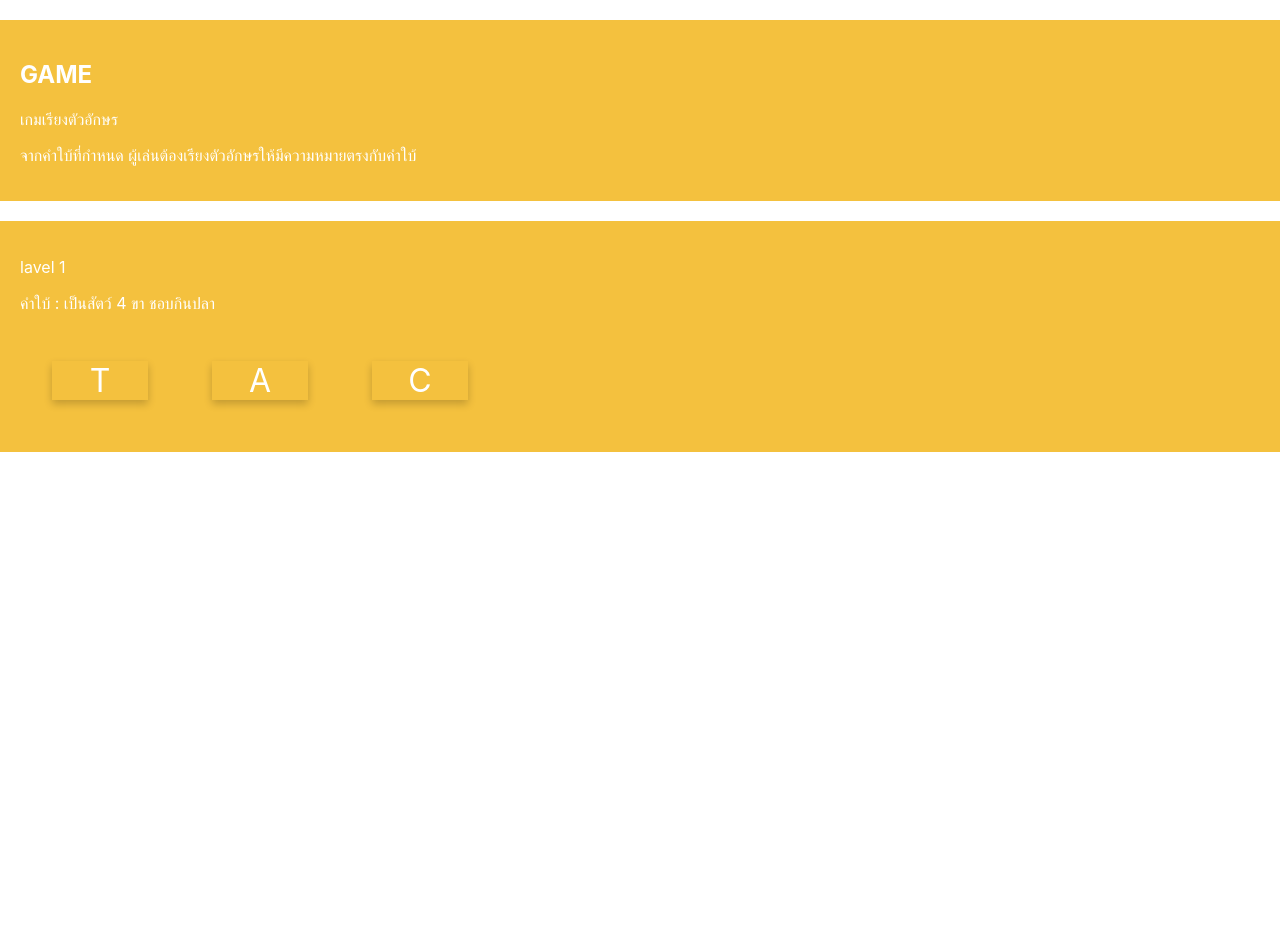
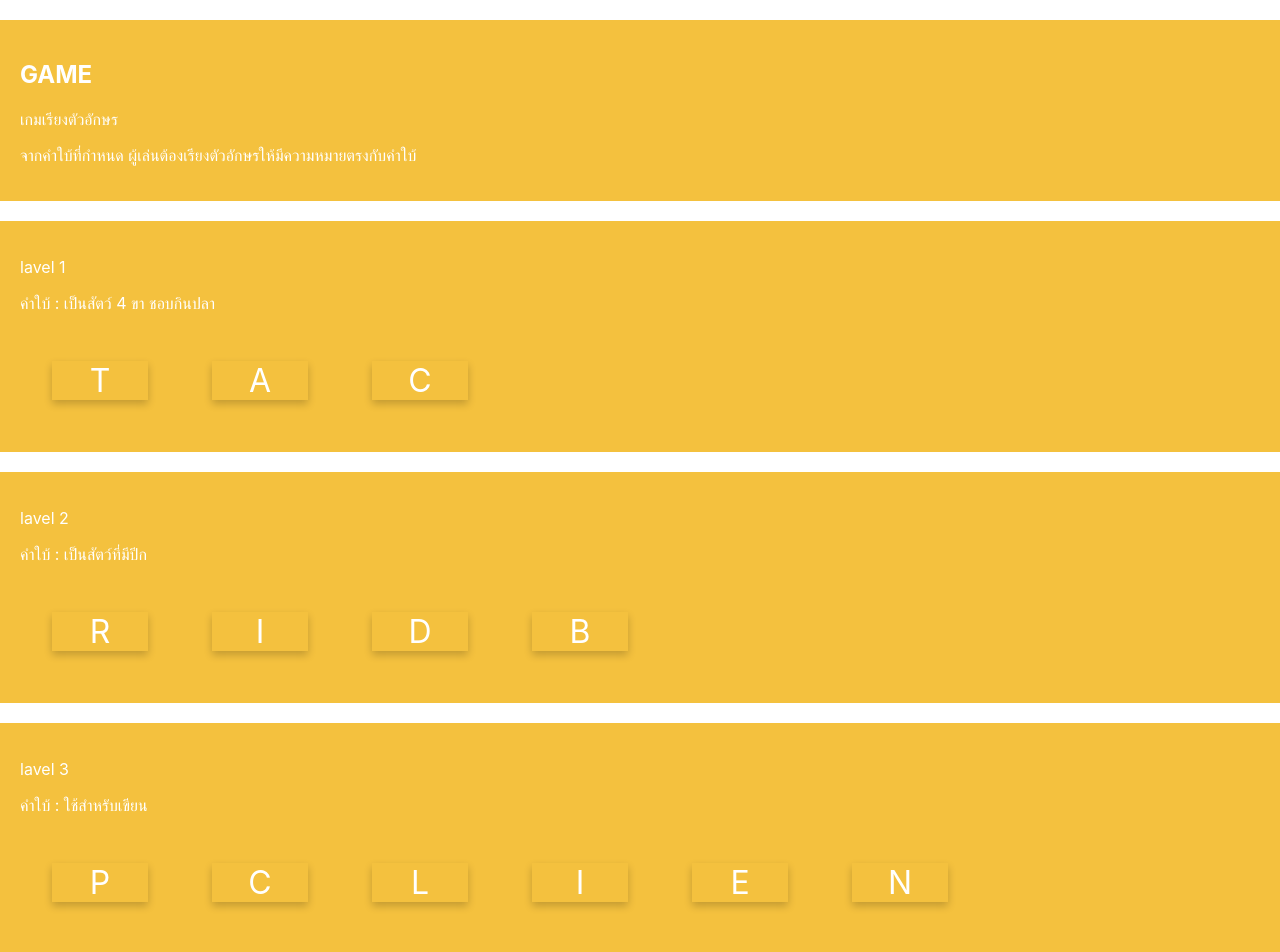
Before and after one commit to Haseesah/3SA03-React, a React (Create React App) app: page / in a window 1280 px wide. Shown: the top 952 px of the page. Before the commit the page ends 800 px from the top, so only its background shows below. Built offline with nearby package versions, Linux system fonts and the light colour scheme.

Commit message:
part 7_2

```diff
--- a/src/App.js
+++ b/src/App.js
@@ -4,6 +4,7 @@ import WordCard from './WordCard';
 
 const word = "Cat";
 const A1 = "Bird"
+const A2 = "Pencil"
 function App() {
   return (
     <div>
@@ -20,7 +21,17 @@ function App() {
       <WordCard value={word}/>
       </div>
 
+      <div class="cities">
+      <p> lavel 2 </p>
+      <p> คำใบ้ : เป็นสัตว์ที่มีปีก</p>
+      <WordCard value={A1}/>
+      </div>
 
+      <div class="cities">
+      <p> lavel 3 </p>
+      <p> คำใบ้ : ใช้สำหรับเขียน</p>
+      <WordCard value={A2}/>
+      </div>
 
     </div>
 
```
